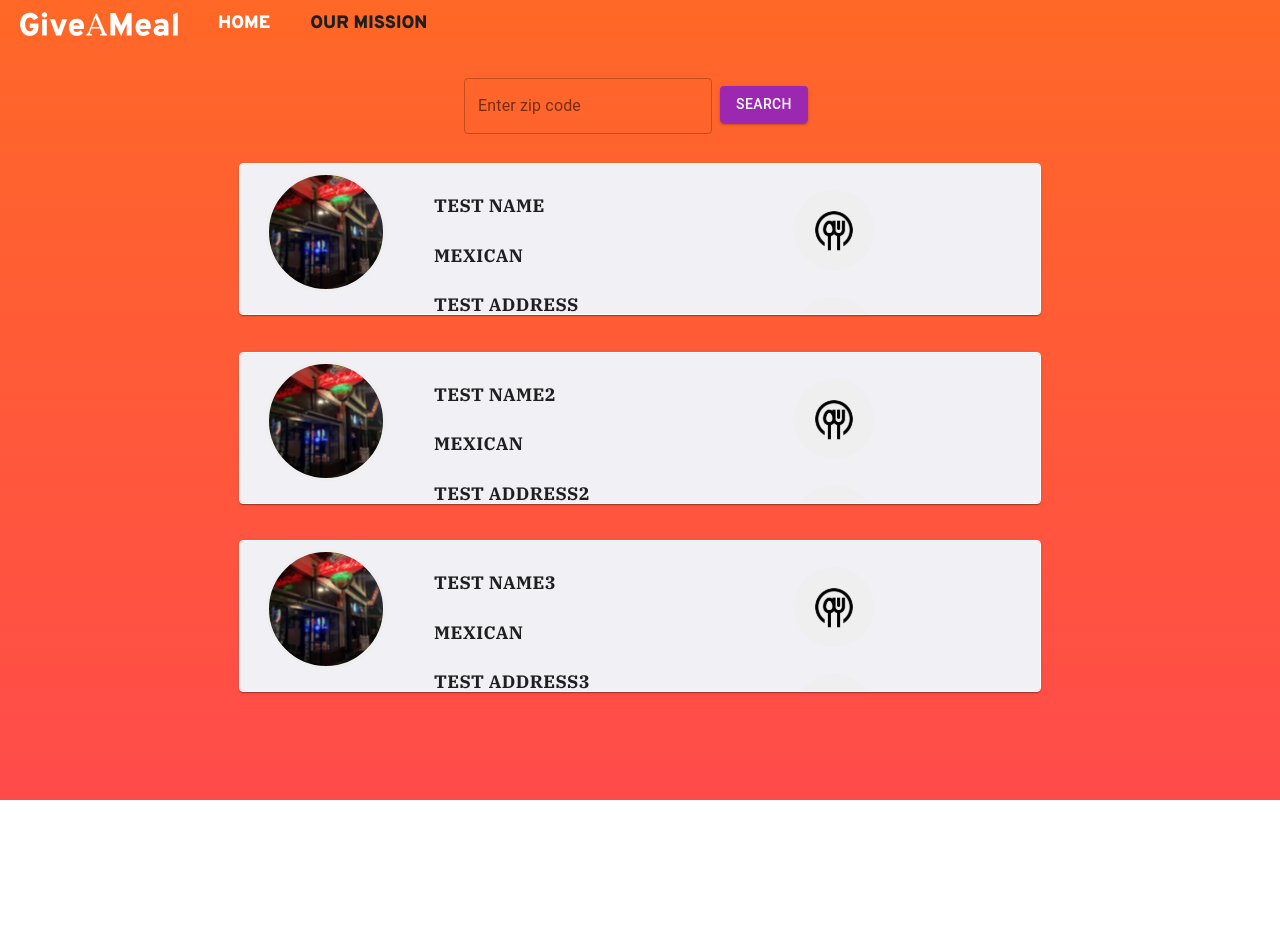
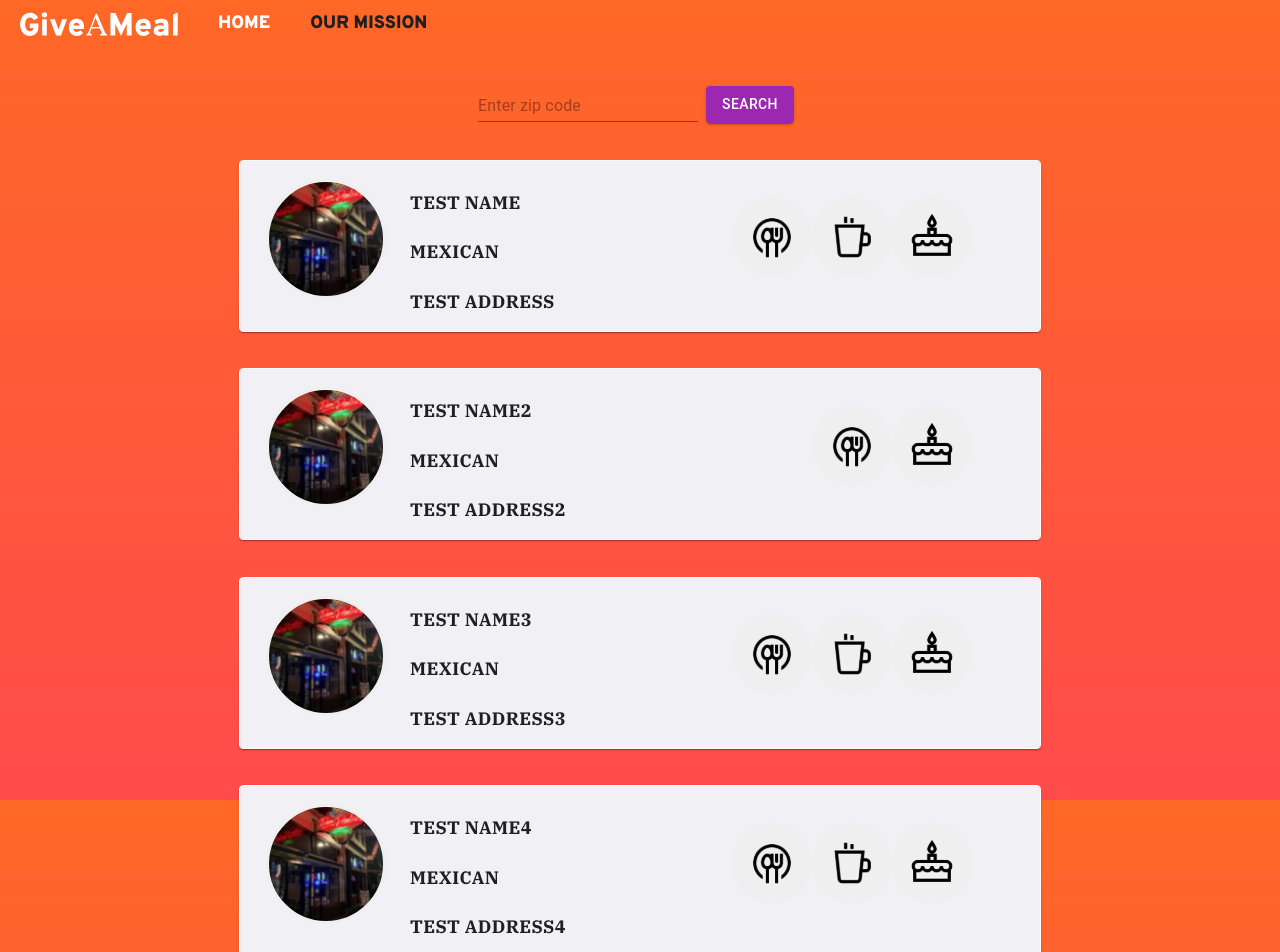
Before and after one commit to iambcho/gam_frontend, a React (Create React App) app: page /restaurants in a window 1280 px wide. Shown: the top 952 px of the page. Before the commit the page ends 800 px from the top, so only its background shows below. Built offline with nearby package versions, Linux system fonts and the light colour scheme.

Commit message:
formatting restaurant cards

```diff
--- a/src/components/view/AllRestaurantsView.js
+++ b/src/components/view/AllRestaurantsView.js
@@ -2,12 +2,16 @@ import React from 'react';
 import {Link, Image} from 'react-router-dom';
 import '../../App.css';
 import { createMuiTheme, withStyles, makeStyles, ThemeProvider } from '@material-ui/core/styles';
-import {Button, TextField, List, ListItem, Grid, Paper, Card, CardActions, CardContent} from '@material-ui/core';
+import {Button, Input, TextField, List, ListItem, Grid, Paper, Card, CardActions, CardContent} from '@material-ui/core';
 import { purple } from '@material-ui/core/colors';
+
 
 const AllRestaurantsView= (props) => {
 		//object destructuring that takes restaurants and any other things we add here from props
     const {restaurants} = props;
+    const inputZip = '11111'
+    const filteredRestaurants = restaurants.filter(restaurant => restaurant.zipcode == inputZip)
+
 
     const style = {
         color: 'white',
@@ -33,8 +37,12 @@ const AllRestaurantsView= (props) => {
           flexGrow: 1,
         },
         paper: {
-          height: 140,
+          height: 100,
           width: 180,
+        },
+        icons: {
+          height: 50,
+          width: 50,
         },
         control: {
           padding: theme.spacing(2),
@@ -62,11 +70,9 @@ const AllRestaurantsView= (props) => {
 
           <br/>
 
-          <form className="zip-input">
-            <TextField id="outlined-basic" label="Enter zip code" variant="outlined"/>
-            <ColorButton variant="contained" color="black" className={classes.margin}>
-              Search
-            </ColorButton><br/>
+          <form onSubmit='' className="zip-input">
+            <Input id="input-zip" value='' onChange='' type="number" placeholder="Enter zip code" inputProps={{ 'aria-label': 'description' }} />
+            <ColorButton type="submit" variant="contained" className={classes.margin} onClick=''>Search</ColorButton><br/>
           </form><br/>
 
         <Grid
@@ -83,17 +89,19 @@ const AllRestaurantsView= (props) => {
                 justify="center"
                 alignItems="stretch">
 
-                   {restaurants.map((restaurant)=>{
+                   {filteredRestaurants.map((restaurant)=>{
                     return (
                       <Button onClick =''>
                       <Grid item>
-                        <Paper style={{minHeight: 150, minWidth: 800, maxHeight: 100, overflow: 'auto', backgroundColor: '#f0f0f5', border: '1px solid white'}}>
+                        <Paper style={{minHeight: 150, minWidth: 800, maxHeight: 170, overflow: 'auto', backgroundColor: '#f0f0f5', border: '1px solid white'}}>
                           <List className="List">
-                            <ListItem className="ListItem" alignItems="center" justify="space-between">
-                              <Grid container xs={9} direction="row" justify="space-between" >
+                            <ListItem className="ListItem" alignItems="center">
+                              <Grid container xs={9} direction="row" >
+
                                 <Grid item xs={3}>
-                                  <img src={restaurant.restaurantImage}></img>
+                                  <img src={restaurant.restaurantImage} style={{position:'relative', top: '10px', width:'120px'}}></img>
                                 </Grid>
+
                                 <Grid item xs={7}>
                                   <div className={classes.paper}>
                                     <p>{restaurant.name}</p>
@@ -101,14 +109,17 @@ const AllRestaurantsView= (props) => {
                                     <p>{restaurant.address}</p>
                                   </div>
                                 </Grid>
-                                <Grid item xs={1} direction="row">
-                                  <Grid container xs={1} direction="row" justify="space-between">
-                                    <Grid item><p>{restaurant.hasFood}</p><img src='meal-icon.svg'></img></Grid>
-                                    <Grid item><p>{restaurant.hasCoffee}</p><img src='coffee-icon.svg'></img></Grid>
-                                    <Grid item><p>{restaurant.hasDessert}</p><img src='dessert-icon.svg'></img></Grid>
-                                  </Grid>
+
+                                <Grid item xs={12} justify="flex-end" direction="row" style={{position:'relative', right: '-130px', top: '-100px'}}>
+                                    <Grid container justify="flex-end" className={classes.root} spacing={1}>
+                                        <Grid item spacing={6}>
+                                          {restaurant.hasFood == true && <img src='meal-icon.svg'></img>}
+                                          {restaurant.hasCoffee == true && <img src='coffee-icon.svg'></img>}
+                                          {restaurant.hasDessert == true && <img src='dessert-icon.svg'></img>}
+                                        </Grid>
+                                    </Grid>
                                 </Grid>
-                              </Grid>
+                            </Grid>
                           </ListItem>
                           </List>
                       </Paper> <br/>
--- a/src/store/actions/actionCreatorsThunks.js
+++ b/src/store/actions/actionCreatorsThunks.js
@@ -23,7 +23,7 @@ let arrayOfRestaurantsFromAPI = [
 			"name": "Test Name2",
 			"hasFood": true,
 			"foodPrice": 10,
-			"hasCoffee": true,
+			"hasCoffee": false,
 			"coffeePrice": 10,
 			"hasDessert": true,
 			"dessertPrice": 10,
@@ -43,6 +43,21 @@ let arrayOfRestaurantsFromAPI = [
 			"hasDessert": true,
 			"dessertPrice": 10,
 			"address": "Test Address3",
+			"zipcode": 11111,
+			"restaurantImage": "profile-picture.svg",
+			"cuisine": "Mexican",
+			"restaurantId": 1
+
+		},
+		{
+			"name": "Test Name4",
+			"hasFood": true,
+			"foodPrice": 10,
+			"hasCoffee": true,
+			"coffeePrice": 10,
+			"hasDessert": true,
+			"dessertPrice": 10,
+			"address": "Test Address4",
 			"zipcode": 11111,
 			"restaurantImage": "profile-picture.svg",
 			"cuisine": "Mexican",
```
